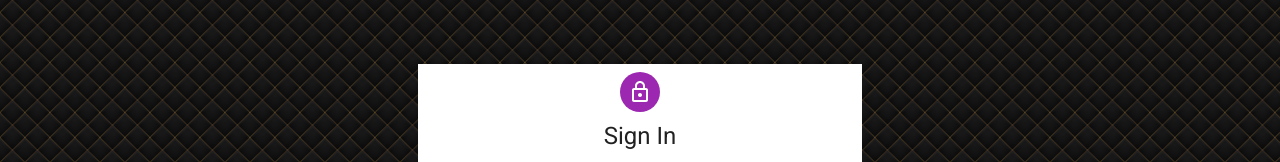
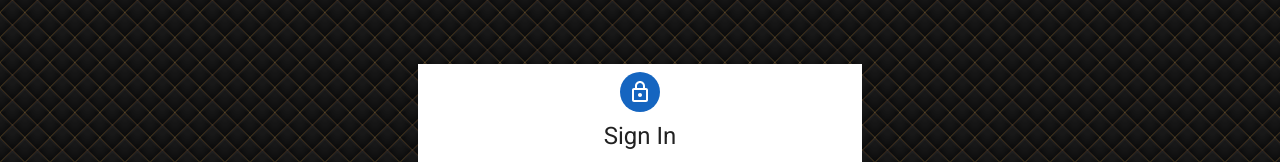
Before and after one commit to ihonore/flashcards-frontend-graphql, a React (Create React App) app: page / in a window 1280 px wide. Shown: the top 162 px of the page. Built offline with nearby package versions, Linux system fonts and the light colour scheme.

Commit message:
minor changes

```diff
--- a/src/components/Login/Login.tsx
+++ b/src/components/Login/Login.tsx
@@ -157,7 +157,7 @@ export default function SignIn() {
             alignItems: 'center',
           }}
         >
-          <Avatar sx={{ m: 1, bgcolor: 'secondary.main' }}>
+          <Avatar sx={{ m: 1, bgcolor: 'rgb(21, 101, 192)' }}>
             <LockOutlinedIcon />
           </Avatar>
           <Typography component="h1" variant="h5">
```
Also changed, not shown: public/5087579.png (added).
